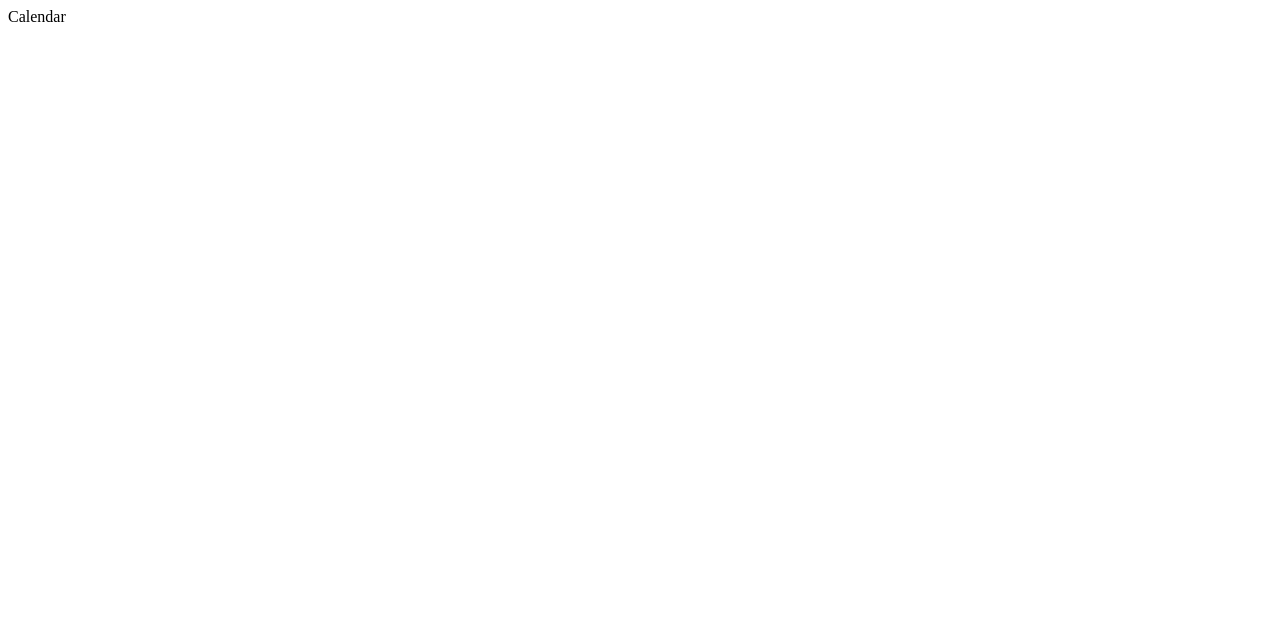
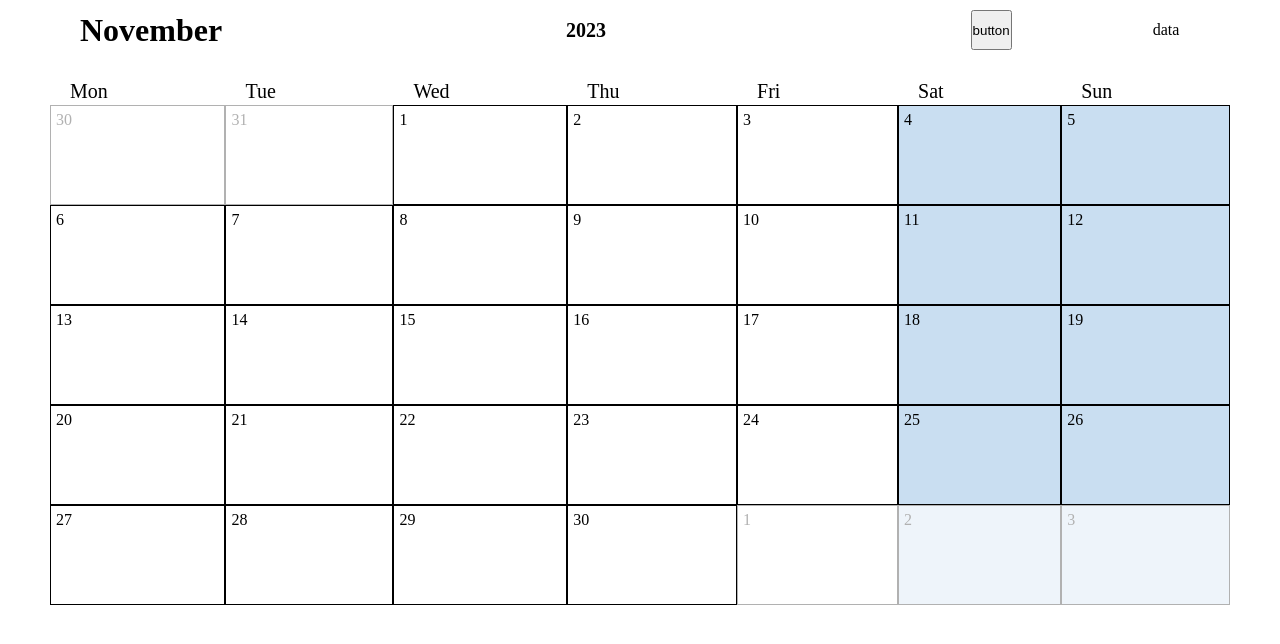
Before and after one commit to Yurella86/Calendar, a React (Create React App) app: page / in a window 1280 px wide. Shown: the top 644 px of the page. Built offline with nearby package versions, Linux system fonts and the light colour scheme.

Commit message:
first commit for UI, header, calendar area, modal window

```diff
--- a/package.json
+++ b/package.json
@@ -6,8 +6,12 @@
     "@testing-library/jest-dom": "^5.17.0",
     "@testing-library/react": "^13.4.0",
     "@testing-library/user-event": "^13.5.0",
+    "moment": "^2.29.4",
+    "node-sass": "^7.0.3",
     "react": "^18.2.0",
+    "react-datepicker": "^4.23.0",
     "react-dom": "^18.2.0",
+    "react-modal": "^3.16.1",
     "react-scripts": "5.0.1",
     "web-vitals": "^2.1.4"
   },
--- a/src/App.js
+++ b/src/App.js
@@ -1,8 +1,9 @@
+import CalendarPage from "./components/CalendarPage";
 
 function App() {
   return (
     <div className="App">
-      Calendar
+      <CalendarPage />
     </div>
   );
 }
--- /dev/null
+++ b/src/components/CalendarPage.jsx
@@ -0,0 +1,172 @@
+import React, { useEffect, useState } from 'react';
+import Modal from 'react-modal';
+import '../style/CalendarPage.scss';
+import moment from 'moment';
+import DatePicker from 'react-datepicker';
+
+
+const titleOfDays = ['Mon', 'Tue', 'Wed', 'Thu', 'Fri', 'Sat', 'Sun']
+
+const HomePage = () => {
+
+    moment.updateLocale('ua', { week: { dow: 1 } })
+    const [events, setEvents] = useState([]);
+    const [isModalOpen, setIsModalOpen] = useState(false);
+    const [selectedDate, setSelectedDate] = useState(new Date());
+    const [formData, setFormData] = useState({
+        title: '',
+        description: '',
+        date: '',
+        time: '',
+    });
+
+    var currMonthName = moment().format('MM');
+    console.log('currMonthName' + currMonthName);
+
+    const startMomentCalendar = moment().startOf('month').startOf('week');
+    const endMomentCalendar = moment().endOf('month').endOf('week');
+    const daysInMonth = endMomentCalendar.diff(startMomentCalendar, 'days') + 1;
+
+    const days = []
+
+    useEffect(() => {
+        const storedEvents = JSON.parse(localStorage.getItem('events')) || [];
+        setEvents(storedEvents);
+    }, []);
+
+    for (let i = 0; i < daysInMonth; i++) {
+        const currentDay = moment().startOf('month').startOf('week').add(i, 'days');
+        const dayEvents = events.filter((event) => event.date === currentDay.format('YYYY-MM-DD'));
+
+        days.push({
+            dayNumber: currentDay.format('D'),
+            dayOfWeek: currentDay.format('d'),
+            monthOfDay: currentDay.format('M'),
+            events: dayEvents
+        })
+    }
+
+    const calendarPlace = days.map(({ dayNumber, dayOfWeek, monthOfDay, events }) =>
+        <div className={`wrapper-day ${dayOfWeek === "6" || dayOfWeek === "0" ? 'weekend' : ''}${monthOfDay !== moment().format('M') ? ' out-of-month' : ''}`}>
+            {dayNumber}
+            <div className='events-items'>
+                {events.map(evet => <div className='event'>{evet.title}</div>)}
+            </div>
+        </div>
+    )
+
+    const renderTitles = titleOfDays.map(title => <div className='title'>{title}</div>)
+
+    const handleFormSubmit = (e) => {
+        e.preventDefault();
+
+        const newEvent = {
+            title: formData.title,
+            description: formData.description,
+            date: moment(selectedDate).format('YYYY-MM-DD'),
+            time: formData.time,
+            created: moment().format('YYYY-MM-DD HH:mm:ss'),
+        };
+
+        const updatedEvents = [...events, newEvent];
+        setEvents(updatedEvents);
+        localStorage.setItem('events', JSON.stringify(updatedEvents));
+
+        setFormData({
+            title: '',
+            description: '',
+            date: '',
+            time: '',
+        });
+        setIsModalOpen(false);
+
+        console.log(formData);
+    }
+
+    const handleFormChange = (e) => {
+        setFormData({ ...formData, [e.target.name]: e.target.value });
+        console.log(formData);
+    }
+
+    const handleDateChange = (date) => {
+        setSelectedDate(date);
+    };
+
+    const openModal = () => {
+        setIsModalOpen(true);
+    };
+
+    const handleDayClick = (day) => {
+        console.log('Selected day:', day.format('YYYY-MM-DD'));
+    };
+
+    const closeModal = () => {
+        setIsModalOpen(false);
+        setFormData({
+            title: '',
+            description: '',
+            date: '',
+            time: '',
+        });
+    };
+
+    return (
+        <div className='wrapper-calendar'>
+            <header>
+                <div className='wrapper-hd-container'>
+                    <div className='flex-hr'>
+                        <div className='left-hd'>
+                            <h1>{moment().format('MMMM')}</h1>
+                        </div>
+                        <div className='center-hd'>
+                            <span>{moment().format('YYYY')}</span>
+                        </div>
+                        <div className='right-hd'>
+                            <div className='flex-hr'>
+                                <button onClick={openModal}>button</button>
+                                <div>data</div>
+                            </div>
+                        </div>
+                    </div>
+                </div>
+            </header>
+            <main>
+                <div className='wrapper-grid'>
+                    {renderTitles}
+                    {calendarPlace}
+                </div>
+
+            </main>
+            <Modal className='modal' isOpen={isModalOpen} onRequestClose={closeModal}>
+                <form onSubmit={handleFormSubmit}>
+                    <div className='modal-head'>
+                        <h2>add new task</h2>
+                    </div>
+                    <div className='modal-content'>
+                        <div className="title">
+                            <label>Title:</label>
+                            <input type="text" name="title" value={formData.title} onChange={handleFormChange} required /></div>
+                        <div className="description">
+                            <label>Description:</label>
+                            <textarea name="description" value={formData.description} onChange={handleFormChange} required />
+                        </div>
+                        <div className="date">
+                            <label>Date:</label>
+                            <DatePicker selected={selectedDate} onChange={handleDateChange} dateFormat="yyyy-MM-dd" />
+                        </div>
+                        <div className="time">
+                            <label>Time:</label>
+                            <input type="time" name="time" value={formData.time} onChange={handleFormChange} required />
+                        </div>
+                        <div className="button-container">
+                            <button type="submit">Save</button>
+                        </div>
+
+                    </div>
+                </form>
+            </Modal>
+        </div>
+    );
+};
+
+export default HomePage;
--- /dev/null
+++ b/src/style/CalendarPage.scss
@@ -0,0 +1,131 @@
+* {
+    margin: 0;
+    padding: 0;
+    box-sizing: border-box;
+
+    &::before,
+    &::after {
+        -webkit-box-sizing: border-box;
+        box-sizing: border-box;
+    }
+
+    &:focus {
+        outline: none;
+    }
+}
+
+.wrapper-grid {
+    display: grid;
+    grid-template-columns: auto auto auto auto auto auto auto;
+    grid-template-rows: 25px 100px 100px 100px 100px 100px 100px 100px;
+    margin: 20px 50px;
+    gap: -10px;
+
+    .title {
+        padding: 0px 20px;
+        font-size: 20px;
+    }
+
+    .wrapper-day {
+        position: relative;
+        border: 1px solid rgb(0, 0, 0);
+        padding: 5px;
+        cursor: pointer;
+        z-index: 10;
+        background-color: white;
+        transition: all 0.5s ease;
+
+        &:hover:not(.out-of-month) {
+            z-index: 11;
+            transform: scale(1.1, 1.1);
+            transition: all 0.2s ease;
+            border: none;
+            box-shadow: 0px 0px 10px rgb(148, 148, 148);
+            overflow: hidden;
+        }
+
+        &.weekend {
+            background-color: rgb(201, 222, 241);
+        }
+
+        &.out-of-month {
+            opacity: 0.3;
+            cursor: auto;
+        }
+    }
+}
+.ReactModal__Overlay--after-open {
+    z-index: 100;
+}
+
+.modal {
+    position: relative;
+    z-index: 100;
+    background-color: white;
+    top: 30%;
+    left: 50%;
+    transform: translate(-50%, -50%);
+    max-width: 500px;
+
+    .modal-head {
+        text-align: center;
+    }
+    .modal-content {
+        padding: 10px 20px;
+    }
+}
+
+.events-items {
+    max-height: 70px;
+    overflow-y: auto;
+    .event {
+        background-color: rgb(193, 255, 193);
+        border-radius: 5px;
+        margin: 2px auto;
+    }
+}
+
+.wrapper-hd-container {
+    padding: 10px 30px;
+    line-height: 40px;
+
+    .flex-hr {
+        justify-content: start;
+    }
+
+    .center-hd {
+        flex-grow: 1;
+        text-align: center;
+        font-size: 20px;
+        font-weight: 600;
+    }
+
+    .right-hd {
+        flex-basis: 350px;
+
+        .flex-hr {
+            justify-content: space-around;
+        }
+    }
+}
+
+.left-hd {
+    margin: 0px 50px;
+}
+
+.flex-hr {
+    display: flex;
+    flex-direction: row;
+}
+
+@media screen and (max-width: 991px) {
+    .wrapper-grid {
+        grid-template-rows: 25px 80px 80px 80px 80px 80px 80px 80px;
+    }
+}
+
+@media screen and (max-width: 767px) {
+    .wrapper-grid {
+        grid-template-rows: 25px 50px 50px 50px 50px 50px 50px 50px;
+    }
+}
```
Also changed, not shown: 1 other file (tests, documents, lock files or other folders).
